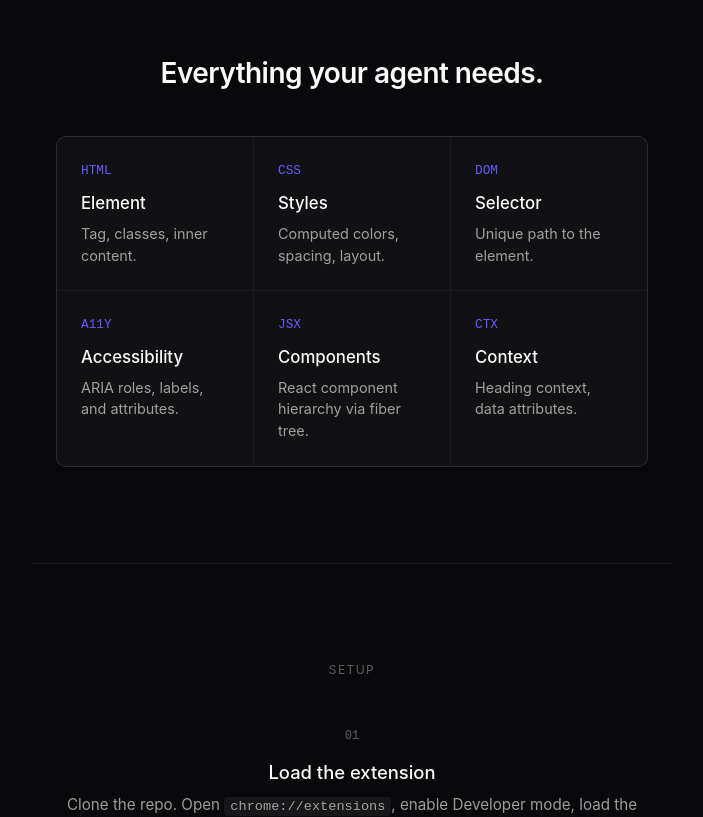
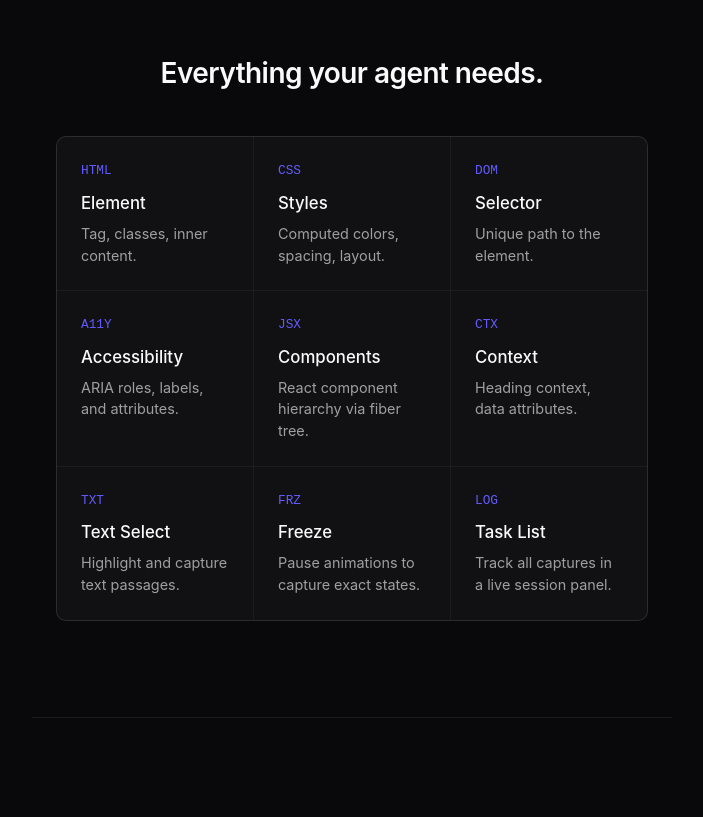
Before and after one commit to skip5this/portfolio, a React (Vite) app: page /loopin in a window 1280 px wide. Shown: the part 1660-2477 px from the top of the page, without its empty margins (288-991 px from the left). Built offline with nearby package versions, Linux system fonts and the light colour scheme.

Commit message:
Update LoopIn landing: add text select, freeze, task list to features grid

```diff
--- a/src/pages/LoopIn.tsx
+++ b/src/pages/LoopIn.tsx
@@ -225,6 +225,9 @@ export function LoopIn() {
             { label: 'A11Y', title: 'Accessibility', desc: 'ARIA roles, labels, and attributes.' },
             { label: 'JSX', title: 'Components', desc: 'React component hierarchy via fiber tree.' },
             { label: 'CTX', title: 'Context', desc: 'Heading context, data attributes.' },
+            { label: 'TXT', title: 'Text Select', desc: 'Highlight and capture text passages.' },
+            { label: 'FRZ', title: 'Freeze', desc: 'Pause animations to capture exact states.' },
+            { label: 'LOG', title: 'Task List', desc: 'Track all captures in a live session panel.' },
           ].map((item, i) => (
             <div key={i} style={{ background: '#111113', padding: '1.5rem' }}>
               <p style={{
```
